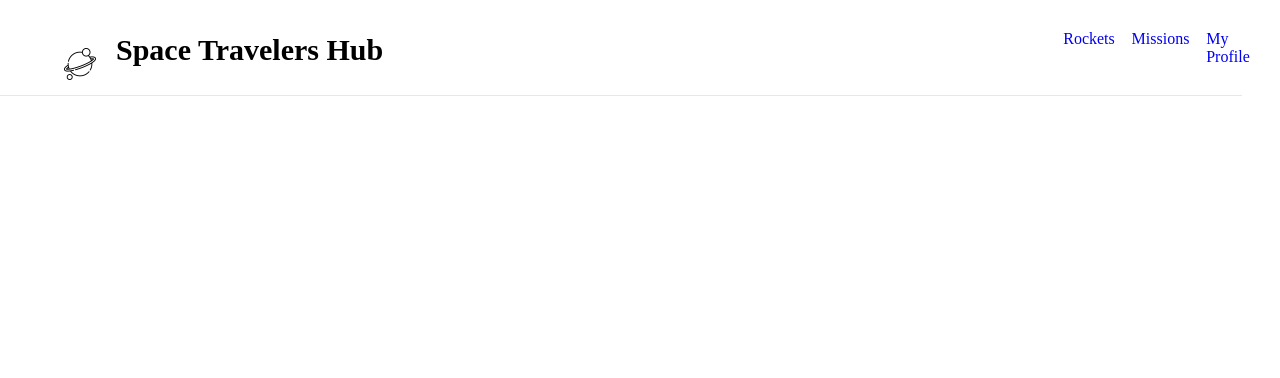
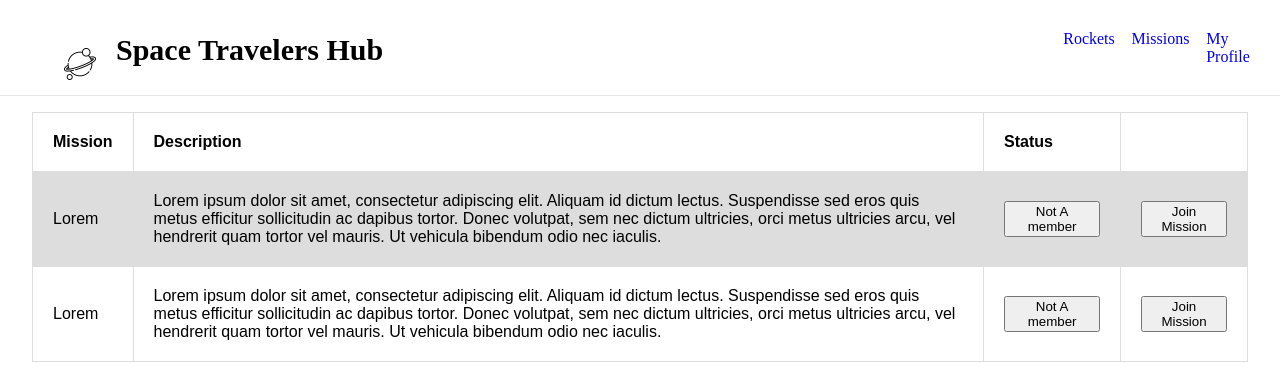
Before and after one commit to nunegabriel/React-Group-Project, a React (Create React App) app: page /missions in a window 1280 px wide. Shown: the top 378 px of the page. Built offline with nearby package versions, Linux system fonts and the light colour scheme.

Commit message:
Add Mission

```diff
--- a/src/App.css
+++ b/src/App.css
@@ -34,3 +34,28 @@
   margin-right: 5%;
   gap: 10%;
 }
+
+table {
+  font-family: arial, sans-serif;
+  border-collapse: collapse;
+  width: 100%;
+}
+
+td, th {
+  border: 1px solid #dddddd;
+  text-align: left;
+  padding: 20px;
+  width: inherit;
+}
+
+.desc {
+  width: 70%;
+}
+
+tr:nth-child(even) {
+  background-color: #dddddd;
+}
+
+.missions {
+  padding: 1em 2em 2em;
+}
--- a/src/App.js
+++ b/src/App.js
@@ -2,6 +2,7 @@ import React from 'react';
 import { BrowserRouter, Routes, Route } from 'react-router-dom';
 import './App.css';
 import Profiles from './components/Profiles';
+import Missions from './components/Missions';
 import Navbar from './components/Navbar';
 
 function App() {
@@ -10,9 +11,8 @@ function App() {
       <BrowserRouter>
         <Navbar />
         <Routes>
-          {/* <Route path="/" element={<Rockets />} />
+          {/* <Route path="/" element={<Rockets />} /> */}
           <Route path="/missions" element={<Missions />} />
-          <Route path="/my-profile" element={<Profiles />} /> */}
           <Route path="/my-profile" element={<Profiles />} />
         </Routes>
         {/* <Profiles /> */}
--- /dev/null
+++ b/src/components/Missions.js
@@ -0,0 +1,55 @@
+import React from 'react';
+
+const Missions = () => (
+  <div className="missions">
+    <table>
+      <tr>
+        <th>Mission</th>
+        <th>Description</th>
+        <th>Status</th>
+        <th>{}</th>
+      </tr>
+      <tr>
+        <td>Lorem </td>
+        <td className="desc">
+          Lorem ipsum dolor sit amet, consectetur adipiscing elit.
+          Aliquam id dictum lectus. Suspendisse sed eros quis
+          metus efficitur sollicitudin ac dapibus tortor.
+          Donec volutpat, sem nec dictum ultricies,
+          orci metus ultricies arcu,
+          vel hendrerit quam tortor vel mauris.
+          Ut vehicula bibendum odio nec iaculis.
+        </td>
+        <td>
+          <button type="submit">Not A member</button>
+        </td>
+        <td>
+          <button type="submit">Join Mission</button>
+        </td>
+      </tr>
+
+      <tr>
+        <td>Lorem </td>
+        <td className="desc">
+          Lorem ipsum dolor sit amet, consectetur adipiscing elit.
+          Aliquam id dictum lectus. Suspendisse sed eros quis
+          metus efficitur sollicitudin ac dapibus tortor.
+          Donec volutpat, sem nec dictum ultricies,
+          orci metus ultricies arcu,
+          vel hendrerit quam tortor vel mauris.
+          Ut vehicula bibendum odio nec iaculis.
+        </td>
+        <td>
+          <button type="submit">Not A member</button>
+        </td>
+        <td>
+          <button type="submit">Join Mission</button>
+        </td>
+      </tr>
+
+    </table>
+  </div>
+
+);
+
+export default Missions;
--- a/src/components/Profiles.js
+++ b/src/components/Profiles.js
@@ -1,4 +1,3 @@
-/* eslint-disable */
 import React from 'react';
 
 const Profiles = () => (
@@ -7,7 +6,8 @@ const Profiles = () => (
       <p className="missions-title">My missions</p>
     </div>
     <div className="My Rockets">
-        <p>My Rockets</p></div>
+      <p>My Rockets</p>
+    </div>
   </div>
 );
 
```
